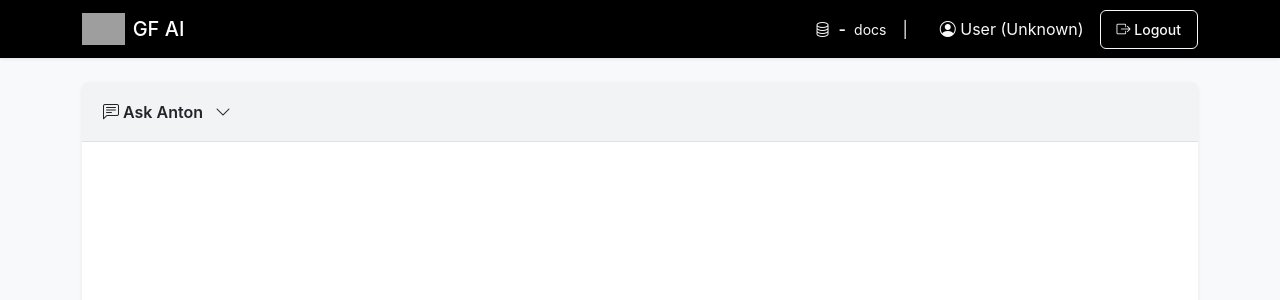
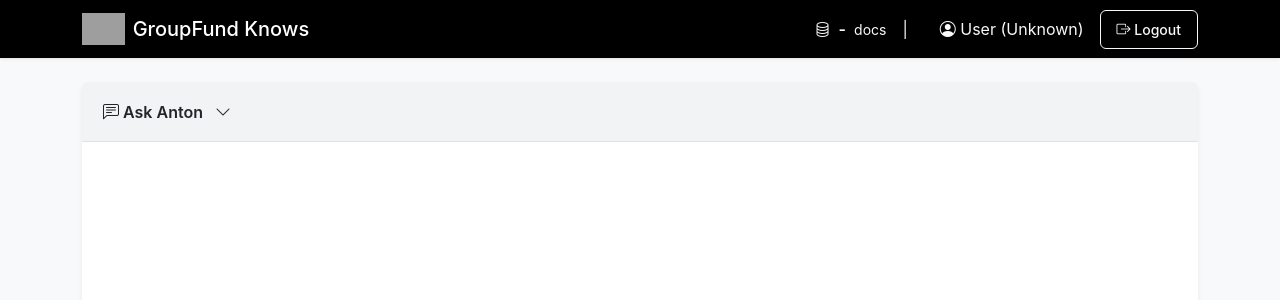
Before and after one commit to evonow/twilio-chatbot, a Flask app: template templates/index.html in a window 1280 px wide. Shown: the top 300 px of the page. Run offline with Flask 3, Linux system fonts and the light colour scheme; the template is opened without the code that fills it, so the values that code supplies are empty; parts of the project's set-up code (start-up, migrations or seed data) failed here and were passed over; grey boxes are pictures that could not be loaded.

Commit message:
Change header title from GF AI to GroupFund Knows
- Updated navbar brand text
- Updated page titles
- Updated login page header
- Consistent branding across all pages

```diff
--- a/templates/index.html
+++ b/templates/index.html
@@ -14,7 +14,7 @@
             <span class="navbar-brand mb-0 h1 d-flex align-items-center gap-2">
                 <img src="https://groupfund.us/logo.png" alt="GroupFund" style="height: 32px; width: auto;" onerror="this.style.display='none'; this.nextElementSibling.style.display='inline';">
                 <i class="bi bi-chat-dots" style="display: none;"></i>
-                GF AI
+                GroupFund Knows
             </span>
             <div class="d-flex align-items-center gap-3">
                 <div class="d-flex align-items-center gap-2">
--- a/templates/login.html
+++ b/templates/login.html
@@ -3,7 +3,7 @@
 <head>
     <meta charset="UTF-8">
     <meta name="viewport" content="width=device-width, initial-scale=1.0">
-    <title>Login - GF AI</title>
+    <title>Login - GroupFund Knows</title>
     <link href="https://cdn.jsdelivr.net/npm/bootstrap@5.3.0/dist/css/bootstrap.min.css" rel="stylesheet">
     <link href="https://cdn.jsdelivr.net/npm/bootstrap-icons@1.11.0/font/bootstrap-icons.css" rel="stylesheet">
     <style>
```
